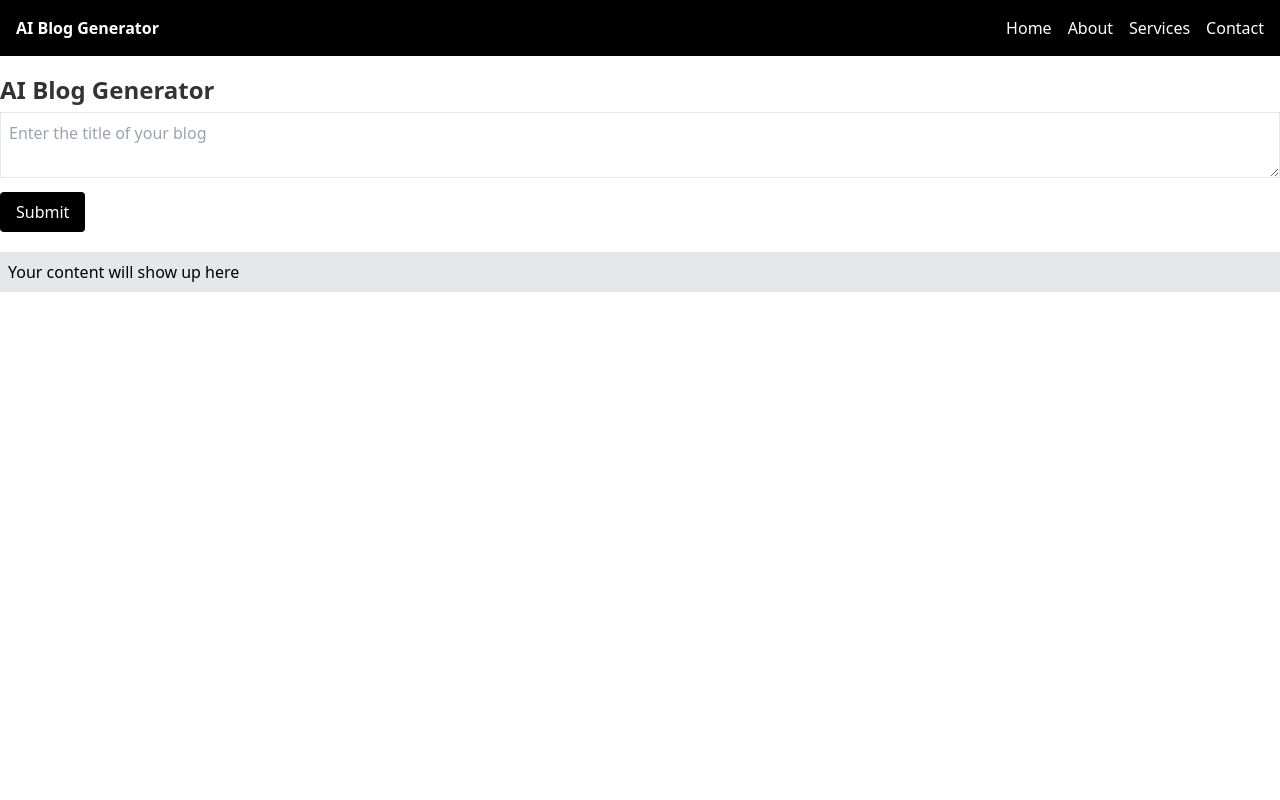
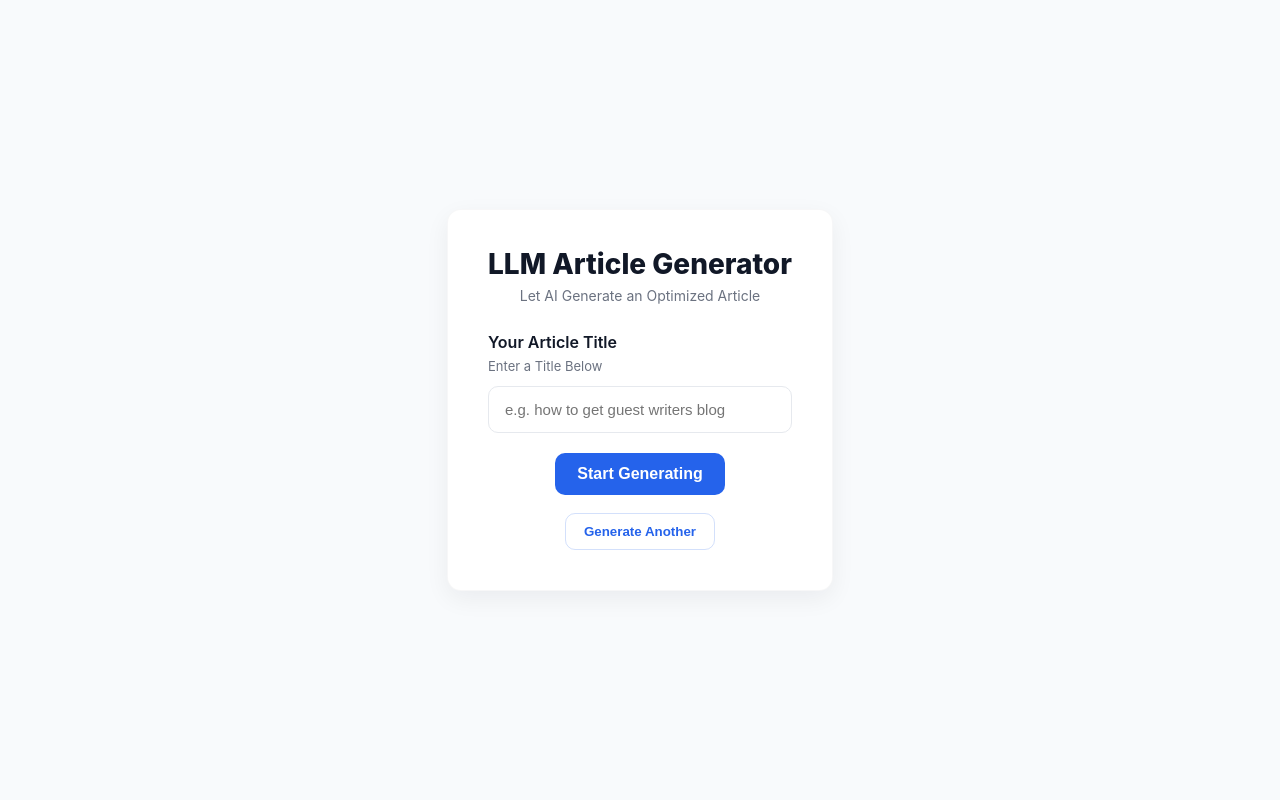
Before and after one commit to cw-HX/LLM-article-generator, a Flask app: page / in a window 1280 px wide. Run offline with Flask 2, Linux system fonts and the light colour scheme; style sheets or scripts are compiled from the project's sources.

Commit message:
Initial commit: LLM Article Generator

```diff
--- a/main.py
+++ b/main.py
@@ -3,6 +3,10 @@ from langchain_groq import ChatGroq
 from langchain_core.prompts import PromptTemplate
 import os
 import markdown
+from dotenv import load_dotenv
+
+# Load environment variables from .env (if present)
+load_dotenv()
 
 app = Flask(__name__)
 
--- /dev/null
+++ b/static/css/style.css
@@ -0,0 +1,132 @@
+/* Minimal CSS to implement the LLM Article Generator layout
+   - Single-column centered card
+   - Neutral background, modern sans-serif font
+   - Generous spacing and responsive layout
+*/
+
+:root{
+  --bg: #f8fafc; /* very light gray */
+  --card: #ffffff;
+  --muted: #6b7280; /* gray-500 */
+  --border: #e6e9ee; /* subtle border */
+  --blue: #2563eb; /* blue-600 */
+  --text: #111827; /* gray-900 */
+}
+
+*{box-sizing:border-box}
+
+html,body{height:100%}
+body{
+  margin:0;
+  background:var(--bg);
+  color:var(--text);
+  font-family: Inter, ui-sans-serif, system-ui, -apple-system, 'Segoe UI', Roboto, 'Helvetica Neue', Arial;
+  -webkit-font-smoothing:antialiased;
+  -moz-osx-font-smoothing:grayscale;
+  display:flex;
+  align-items:center;
+  justify-content:center;
+  padding:24px;
+}
+
+.app-card{
+  width:100%;
+  max-width:720px;
+  background:var(--card);
+  border-radius:14px;
+  box-shadow:0 8px 24px rgba(17,24,39,0.06);
+  padding:40px;
+  border:1px solid rgba(15,23,42,0.03);
+}
+
+.header{
+  text-align:center;
+}
+.header .title{
+  font-size:28px;
+  font-weight:800;
+  margin:0;
+  line-height:1.05;
+}
+.header .subtitle{
+  margin-top:8px;
+  color:var(--muted);
+  font-size:14px;
+}
+
+.form-section{margin-top:28px}
+.form-section label{
+  display:block;
+  font-weight:600;
+  color:var(--text);
+  margin-bottom:6px;
+}
+.form-section .helper{
+  margin:0;
+  font-size:13px;
+  color:var(--muted);
+}
+
+.input-field{
+  width:100%;
+  display:block;
+  margin-top:12px;
+  padding:14px 16px;
+  font-size:15px;
+  border-radius:10px;
+  border:1px solid var(--border);
+  background:#fff;
+  transition:box-shadow .12s ease, border-color .12s ease;
+}
+.input-field:focus{
+  outline:none;
+  border-color: rgba(59,130,246,0.9);
+  box-shadow:0 6px 18px rgba(59,130,246,0.06);
+}
+
+.cta-wrap{margin-top:20px;text-align:center}
+.cta-button{
+  display:inline-block;
+  background:var(--blue);
+  color:white;
+  border:none;
+  padding:12px 22px;
+  border-radius:10px;
+  font-size:16px;
+  font-weight:600;
+  cursor:pointer;
+  transition:transform .08s ease, background .12s ease;
+}
+.cta-button:hover{background:#1e40af}
+.cta-button:active{transform:translateY(1px)}
+
+#spinner{margin-top:8px;color:var(--muted);font-size:14px}
+
+#content{
+  margin-top:24px;
+  color:var(--text);
+  line-height:1.7;
+}
+
+/* Responsive tweaks */
+@media (max-width:480px){
+  .app-card{padding:20px}
+  .header .title{font-size:22px}
+  .input-field{padding:12px}
+  .cta-button{width:100%;padding:12px}
+}
+
+/* Utility helpers */
+.hidden{display:none}
+
+.secondary-button{
+  display:inline-block;
+  background:transparent;
+  color:var(--blue);
+  border:1px solid rgba(37,99,235,0.2);
+  padding:10px 18px;
+  border-radius:10px;
+  font-weight:600;
+  cursor:pointer;
+}
+.secondary-button:hover{background:rgba(37,99,235,0.04)}
--- a/templates/index.html
+++ b/templates/index.html
@@ -4,72 +4,92 @@
     <meta charset="UTF-8">
     <meta http-equiv="X-UA-Compatible" content="IE=edge">
     <meta name="viewport" content="width=device-width, initial-scale=1.0">
-    <link rel="stylesheet" href="./static/css/output.css">
+    <link rel="stylesheet" href="./static/css/style.css">
     <title>AI Content Generator</title>
 </head>
 <body>
-    <nav class="bg-black">
-        <div class="container mx-auto px-4">
-            <div class="flex justify-between items-center py-4">
-                <div class="flex-shrink-0">
-                    <a href="#" class="text-white font-bold">AI Blog Generator</a>
+    <main>
+        <div class="app-card">
+            <header class="header">
+                <h1 class="title">LLM Article Generator</h1>
+                <p class="subtitle">Let AI Generate an Optimized Article</p>
+            </header>
+
+            <section class="form-section">
+                <label for="promptInput">Your Article Title</label>
+                <p class="helper">Enter a Title Below</p>
+
+                <input id="promptInput" class="input-field" type="text" placeholder="e.g. how to get guest writers blog" />
+
+                <div class="cta-wrap">
+                    <button id="submitBtn" class="cta-button">Start Generating</button>
                 </div>
-                <div class="hidden md:flex">
-                    <a href="#" class="text-white ml-4">Home</a>
-                    <a href="#" class="text-white ml-4">About</a>
-                    <a href="#" class="text-white ml-4">Services</a>
-                    <a href="#" class="text-white ml-4">Contact</a>
+            </section>
+
+            <section id="resultSection">
+                <div id="spinner" class="hidden">Generating…</div>
+                <div id="content" class="hidden"></div>
+                <div class="cta-wrap" style="margin-top:18px;text-align:center;">
+                    <button id="anotherBtn" class="secondary-button hidden">Generate Another</button>
                 </div>
-                <div class="md:hidden">
-                    <button type="button" class="text-white focus:outline-none">
-                        <svg class="h-6 w-6" fill="none" stroke="currentColor" viewBox="0 0 24 24"
-                            xmlns="http://www.w3.org/2000/svg">
-                            <path stroke-linecap="round" stroke-linejoin="round" stroke-width="2"
-                                d="M4 6h16M4 12h16M4 18h16"></path>
-                        </svg>
-                    </button>
-                </div>
-            </div>
-            <div class="hidden flex flex-col items-center">
-                <a href="#" class="text-white ml-4">Home</a>
-                <a href="#" class="text-white ml-4">About</a>
-                <a href="#" class="text-white ml-4">Services</a>
-                <a href="#" class="text-white ml-4">Contact</a>
-            </div>
+            </section>
         </div>
-    </nav>
-
-    <div class="container mx-auto my-4 px-4 md:px-0">
-        <h1 style="font-size: 24px; font-weight: bold; color: #333;">AI Blog Generator</h1>
-        <textarea class="border my-1 p-2 w-full" placeholder="Enter the title of your blog"></textarea>
-        <button id="submitBtn" class="bg-black text-white px-4 py-2 my-1 rounded">Submit</button>
-        <div id="content" class="bg-gray-200 p-2 my-4">Your content will show up here</div>
-    </div>
+    </main>
 
     <script>
-        const button = document.querySelector('.md\\:hidden button');
-        const navLinks = document.querySelector('.hidden.flex');
+        const submitBtn = document.getElementById('submitBtn');
+        const promptInput = document.getElementById('promptInput');
+        const contentEl = document.getElementById('content');
+        const spinner = document.getElementById('spinner');
+        const anotherBtn = document.getElementById('anotherBtn');
 
-        button.addEventListener('click', () => {
-            navLinks.classList.toggle('hidden');
+        async function generate() {
+            const prompt = promptInput.value.trim();
+            if (!prompt) {
+                contentEl.innerHTML = '<p style="color:#dc2626">Please enter a title.</p>';
+                return;
+            }
+            spinner.classList.remove('hidden');
+            submitBtn.disabled = true;
+            try {
+                const res = await fetch('/generate', {
+                    method: 'POST',
+                    headers: { 'Content-Type': 'application/json' },
+                    body: JSON.stringify({ prompt })
+                });
+                if (!res.ok) {
+                    const text = await res.text();
+                    contentEl.innerHTML = `<p style="color:#dc2626">Error: ${res.status} ${text}</p>`;
+                    // show content area so the user sees the error
+                    contentEl.classList.remove('hidden');
+                    if (anotherBtn) anotherBtn.classList.add('hidden');
+                } else {
+                    const html = await res.text();
+                    contentEl.innerHTML = html;
+                    // reveal generated content and the "Generate Another" button
+                    contentEl.classList.remove('hidden');
+                    if (anotherBtn) {
+                        anotherBtn.classList.remove('hidden');
+                        anotherBtn.onclick = () => { window.location.href = '/'; };
+                    }
+                }
+            } catch (err) {
+                contentEl.innerHTML = `<p style="color:#dc2626">Request failed.</p>`;
+                contentEl.classList.remove('hidden');
+            } finally {
+                spinner.classList.add('hidden');
+                submitBtn.disabled = false;
+            }
+        }
+
+        submitBtn.addEventListener('click', generate);
+
+        // Allow Ctrl+Enter (or Cmd+Enter) to submit
+        promptInput.addEventListener('keydown', (e) => {
+            if (e.key === 'Enter' && (e.ctrlKey || e.metaKey)) {
+                generate();
+            }
         });
-
-        // Function to take the prompt and fetch the output from the /generate endpoint
-        const populate = async () => {
-            let prompt = document.querySelector('textarea').value;
-            let response = await fetch('/generate', {
-                method: 'POST',
-                headers: {
-                    'Content-Type': 'application/json'
-                },
-                body: JSON.stringify({ prompt: prompt })
-            });
-          content.innerHTML = await response.text();
-        }
-       const submitBtn = document.querySelector('#submitBtn');
-            submitBtn.addEventListener('click', () => {
-                populate();
-            });
     </script>
 
 </body>
```
Also changed, not shown: requirements.txt (added, +10 -0 lines), .config/pypoetry/config.toml (added), .local/state/replit/agent/.latest.json (added), README.md (added), 11 other files.
